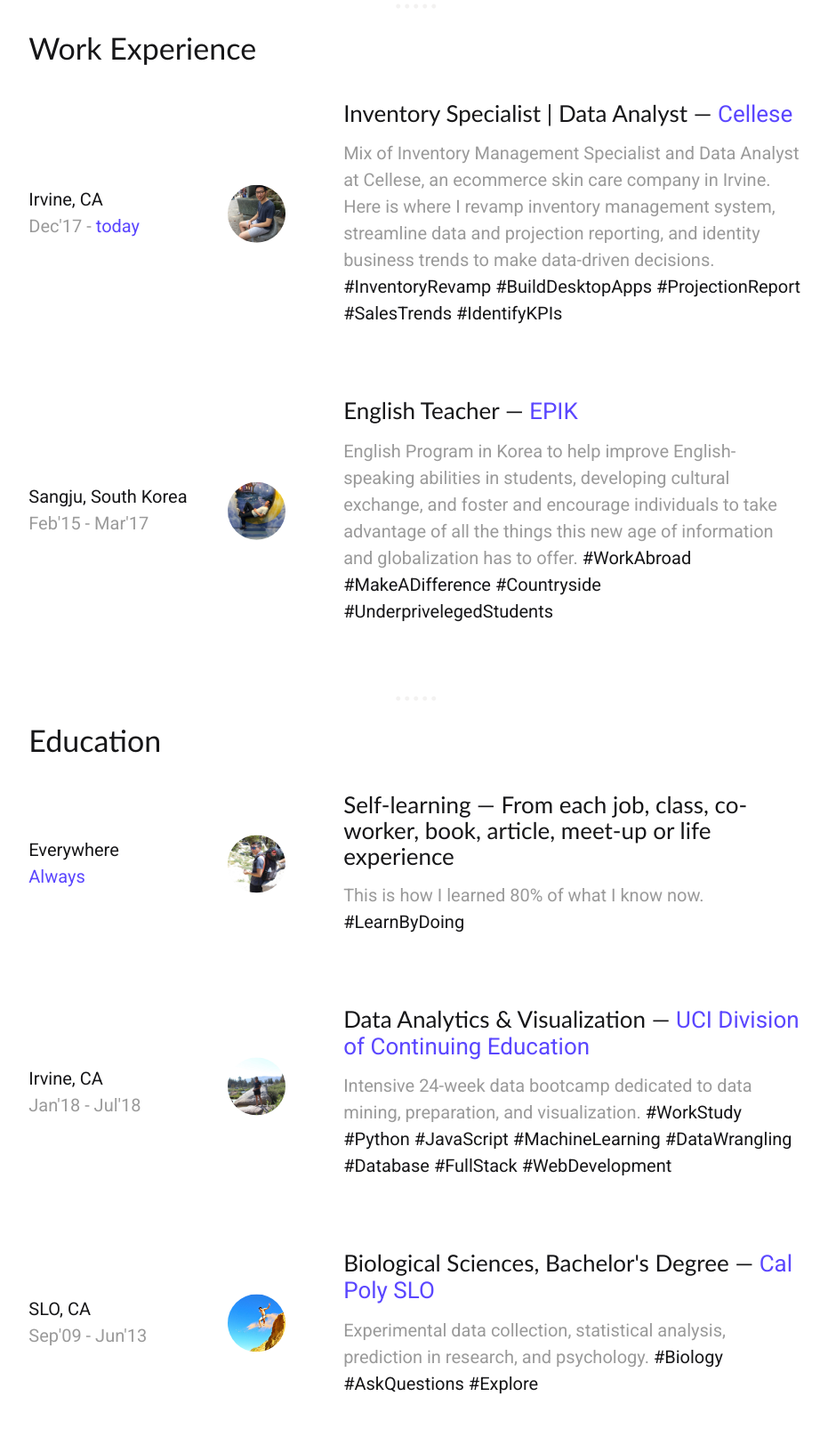
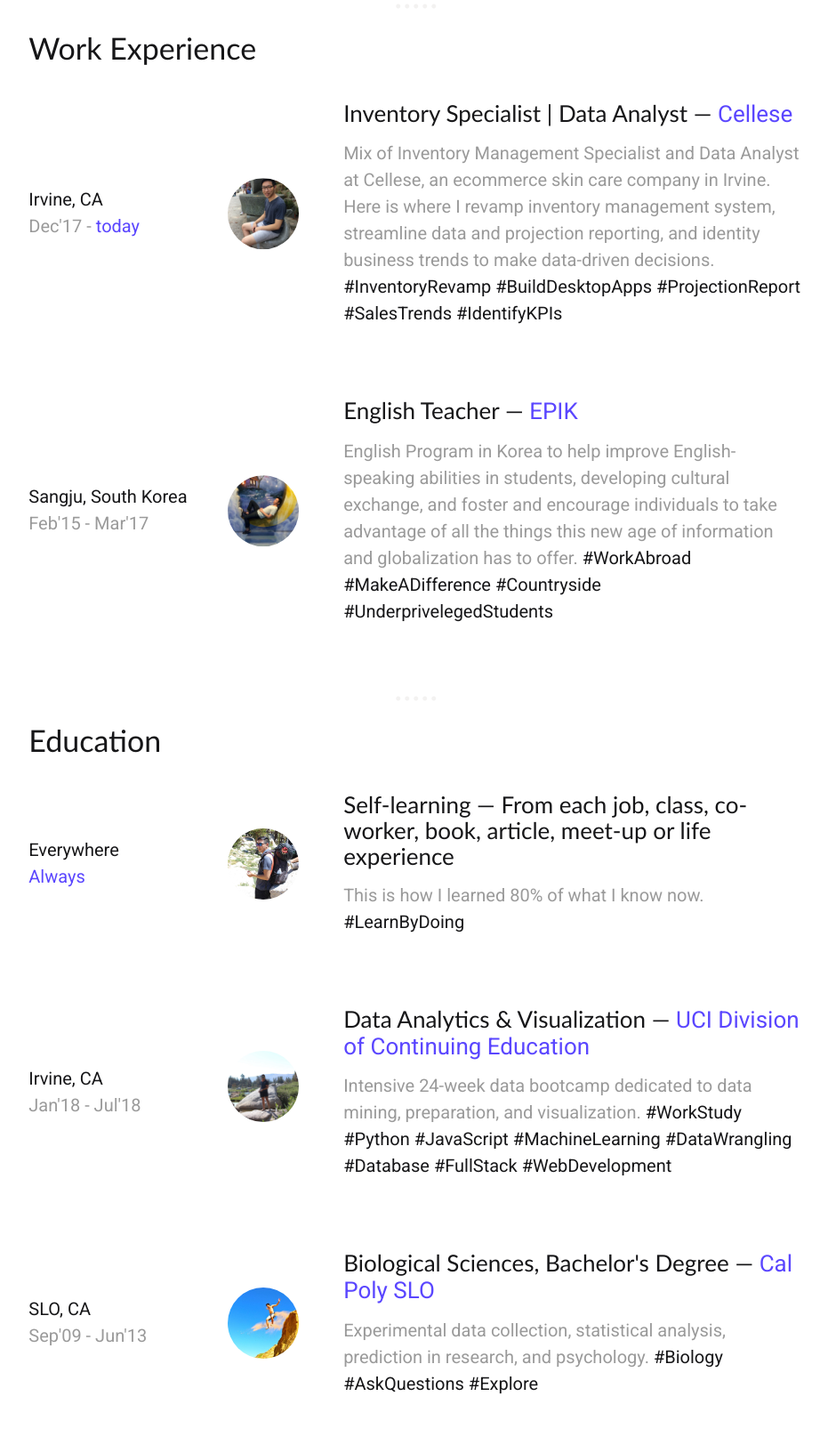
Before and after one commit to Jayleh/justin-le, a Flask app: page /about in a window 1280 px wide. Shown: the part 287-1920 px from the top of the page at 89% size, without its empty margins (171-1102 px from the left). Run offline with Flask 2, Linux system fonts and the light colour scheme; some libraries are stand-ins or nearby versions; some web fonts are replaced.

Commit message:
lower res for right img, about page img responsive

```diff
--- a/justin/static/css/about.css
+++ b/justin/static/css/about.css
@@ -101,7 +101,6 @@ p {
 }
 
 .experience-image img {
-    height: 65px;
     width: 65px;
 }
 
@@ -205,6 +204,10 @@ p {
     #where-ive-been {
         padding: 15px 0;
     }
+
+    .experience-image img {
+        width: 70px;
+    }
 }
 
 /* Large devices (desktops, 992px and up) */
@@ -271,6 +274,10 @@ p {
         display: flex!important;
         align-items: center;
     }
+
+    .experience-image img {
+        width: 80px;
+    }
 }
 
 /* Extra large devices (large desktops, 1200px and up) */
--- a/justin/templates/contact.html
+++ b/justin/templates/contact.html
@@ -90,7 +90,7 @@
     </div>
   </div>
   <div class="col s12 l6 image-container">
-    <img id="right-img" src="{{ url_for('static', filename='img/wallpaper/aerial-android-wallpaper-architectural-design-373912.jpg') }}">
+    <img id="right-img" src="{{ url_for('static', filename='img/wallpaper/pexels-photo-373912.jpeg') }}">
   </div>
 </div>
 <div class="row split">
```
Also changed, not shown: justin/static/img/wallpaper/aerial-android-wallpaper-architectural-design-373912.jpg (deleted), justin/static/img/wallpaper/pexels-photo-373912.jpeg (added), 1 other file.
